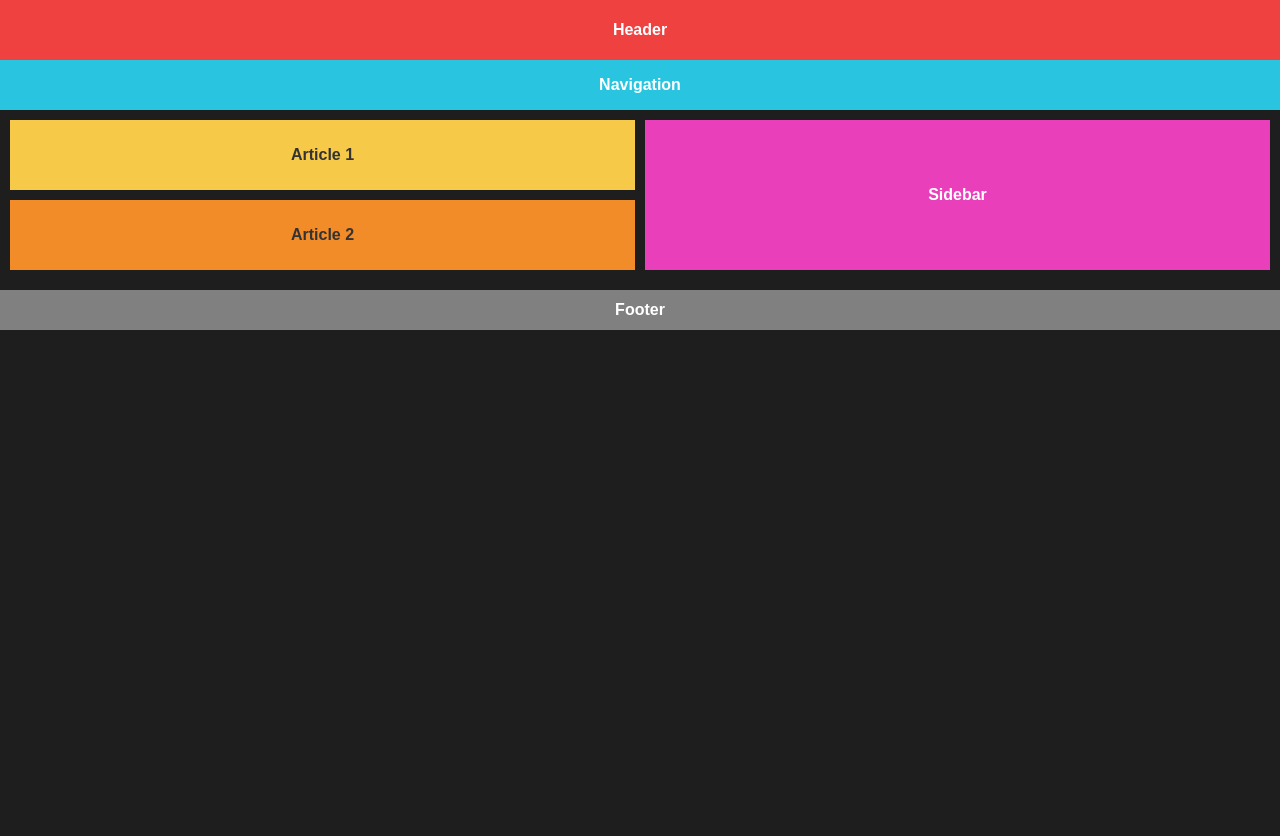
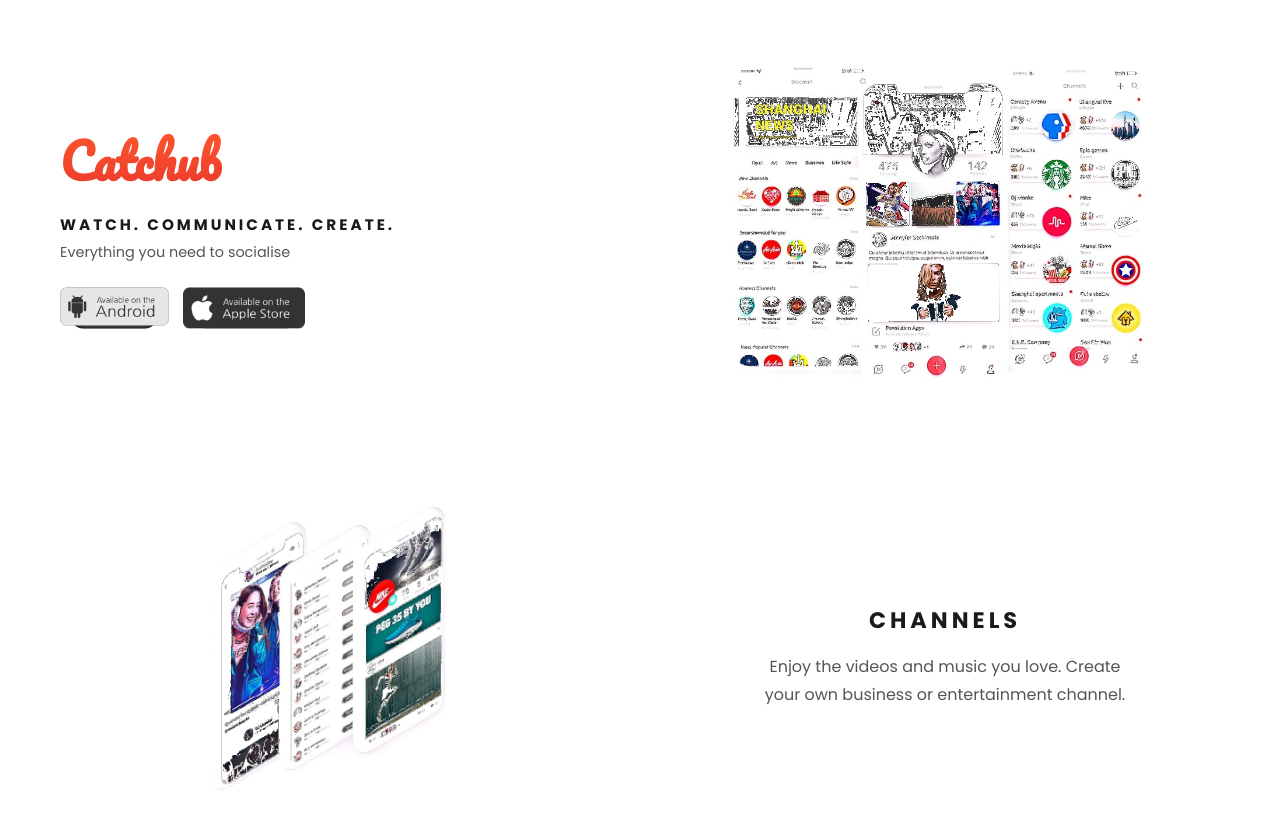
Before and after one commit to mahrijmir206-maker/uraan-task1, a plain HTML site: page index.html in a window 1280 px wide. Shown: the top 836 px of the page. Before the commit the page ends 800 px from the top, so only its background shows below. Drawn offline with Linux system fonts and the light colour scheme.

Commit message:
Task 2: Catchub landing page converted to HTML/CSS

```diff
--- a/index.html
+++ b/index.html
@@ -2,24 +2,72 @@
 <html lang="en">
 <head>
   <meta charset="UTF-8">
-  <title>Uraan Task 1 - Layout</title>
-  <link rel="stylesheet" href="uraan-task1.css">
+  <meta name="viewport" content="width=device-width, initial-scale=1.0">
+  <title>Catchub - Watch. Communicate. Create.</title>
+  <link rel="preconnect" href="https://fonts.googleapis.com">
+  <link href="https://fonts.googleapis.com/css2?family=Pacifico&family=Poppins:wght@400;600;700&display=swap" rel="stylesheet">
+  <link rel="stylesheet" href="style.css">
 </head>
 <body>
 
-  <header>Header</header>
-
-  <nav>Navigation</nav>
+  <header class="hero">
+    <div class="hero-text">
+      <h1 class="logo">Catchub</h1>
+      <p class="tagline">WATCH. COMMUNICATE. CREATE.</p>
+      <p class="subtext">Everything you need to socialise</p>
+      <div class="store-buttons">
+        <a href="#"><img src="assets/android-btn.png" alt="Available on the Android App Store"></a>
+        <a href="#"><img src="assets/apple-btn.png" alt="Download on the Apple App Store"></a>
+      </div>
+    </div>
+    <div class="hero-image">
+      <img src="assets/hero-phones.png" alt="Catchub app screens showing news, profile and channels">
+    </div>
+  </header>
 
   <main>
-    <section>
-      <article class="yellow">Article 1</article>
-      <article class="orange">Article 2</article>
+
+    <section class="feature">
+      <div class="feature-image">
+        <img src="assets/channels-phones.png" alt="Catchub channels screens">
+      </div>
+      <div class="feature-text">
+        <h2>CHANNELS</h2>
+        <p>Enjoy the videos and music you love. Create your own business or entertainment channel.</p>
+      </div>
     </section>
-    <aside>Sidebar</aside>
+
+    <section class="feature reverse">
+      <div class="feature-text">
+        <h2>MESSAGES</h2>
+        <p>Communicate seamlessly. Create your own professional or social group chat</p>
+      </div>
+      <div class="feature-image">
+        <img src="assets/messages-phones.png" alt="Catchub messages screens">
+      </div>
+    </section>
+
+    <section class="feature">
+      <div class="feature-image">
+        <img src="assets/future-phones.png" alt="Catchub future features screens">
+      </div>
+      <div class="feature-text">
+        <h2>IN FUTURE</h2>
+        <p>Communicate seamlessly. Create your own professional or social group chat</p>
+      </div>
+    </section>
+
   </main>
 
-  <footer>Footer</footer>
+  <footer>
+    <p class="download-label">For download click here:</p>
+    <div class="store-buttons">
+      <a href="#"><img src="assets/android-btn.png" alt="Available on the Android App Store"></a>
+      <a href="#"><img src="assets/apple-btn.png" alt="Download on the Apple App Store"></a>
+    </div>
+    <p class="contact">Any questions? Feel free to <a href="#" class="contact-link">CONTACT US</a></p>
+    <p class="brand-mark">PERATUDE</p>
+  </footer>
 
 </body>
 </html>
--- /dev/null
+++ b/style.css
@@ -0,0 +1,178 @@
+* {
+  margin: 0;
+  padding: 0;
+  box-sizing: border-box;
+}
+
+body {
+  font-family: 'Poppins', sans-serif;
+  color: #1a1a1a;
+  background: #ffffff;
+  overflow-x: hidden;
+}
+
+img {
+  max-width: 100%;
+  display: block;
+}
+
+/* ---------- HERO ---------- */
+.hero {
+  display: flex;
+  align-items: center;
+  justify-content: space-between;
+  gap: 40px;
+  padding: 60px 60px 40px;
+  flex-wrap: wrap;
+}
+
+.hero-text {
+  flex: 1;
+  min-width: 260px;
+}
+
+.logo {
+  font-family: 'Pacifico', cursive;
+  font-size: 3rem;
+  background: linear-gradient(180deg, #ff5b2e 0%, #e8352c 100%);
+  -webkit-background-clip: text;
+  background-clip: text;
+  color: transparent;
+  margin-bottom: 10px;
+}
+
+.tagline {
+  font-weight: 700;
+  letter-spacing: 3px;
+  font-size: 0.95rem;
+  margin-bottom: 6px;
+}
+
+.subtext {
+  color: #555;
+  font-size: 0.9rem;
+  margin-bottom: 24px;
+}
+
+.store-buttons {
+  display: flex;
+  gap: 14px;
+  flex-wrap: wrap;
+}
+
+.store-buttons img {
+  height: 42px;
+  width: auto;
+}
+
+.hero-image {
+  flex: 1;
+  min-width: 280px;
+  display: flex;
+  justify-content: center;
+}
+
+.hero-image img {
+  width: 100%;
+  max-width: 420px;
+}
+
+/* ---------- FEATURE SECTIONS ---------- */
+.feature {
+  display: flex;
+  align-items: center;
+  justify-content: center;
+  gap: 60px;
+  padding: 50px 60px;
+  flex-wrap: wrap;
+}
+
+.feature.reverse {
+  flex-direction: row-reverse;
+}
+
+.feature-image {
+  flex: 1;
+  min-width: 260px;
+  display: flex;
+  justify-content: center;
+}
+
+.feature-image img {
+  width: 100%;
+  max-width: 320px;
+}
+
+.feature-text {
+  flex: 1;
+  min-width: 260px;
+  text-align: center;
+}
+
+.feature-text h2 {
+  font-size: 1.4rem;
+  letter-spacing: 4px;
+  font-weight: 700;
+  margin-bottom: 16px;
+}
+
+.feature-text p {
+  color: #555;
+  line-height: 1.7;
+  max-width: 380px;
+  margin: 0 auto;
+}
+
+/* ---------- FOOTER ---------- */
+footer {
+  text-align: center;
+  padding: 60px 20px 40px;
+  border-top: 1px solid #eee;
+  margin-top: 20px;
+}
+
+.download-label {
+  font-weight: 600;
+  margin-bottom: 20px;
+}
+
+footer .store-buttons {
+  justify-content: center;
+  margin-bottom: 24px;
+}
+
+.contact {
+  color: #333;
+  margin-bottom: 30px;
+}
+
+.contact-link {
+  color: #2b7de9;
+  text-decoration: none;
+  font-weight: 600;
+}
+
+.contact-link:hover {
+  text-decoration: underline;
+}
+
+.brand-mark {
+  font-size: 0.75rem;
+  letter-spacing: 3px;
+  color: #999;
+}
+
+/* ---------- RESPONSIVE ---------- */
+@media (max-width: 700px) {
+  .hero, .feature, .feature.reverse {
+    flex-direction: column;
+    text-align: center;
+    padding: 40px 24px;
+  }
+  .feature-text {
+    order: 2;
+  }
+  .feature-image {
+    order: 1;
+  }
+}
--- a/uraan-task1.css
+++ /dev/null
@@ -1,71 +0,0 @@
-body {
-  margin: 0;
-  font-family: Arial, sans-serif;
-  background: #1e1e1e;
-}
-
-header {
-  background: #f04141;
-  height: 60px;
-  display: flex;
-  align-items: center;
-  justify-content: center;
-  color: white;
-  font-weight: bold;
-}
-
-nav {
-  background: #29c5e0;
-  height: 50px;
-  display: flex;
-  align-items: center;
-  justify-content: center;
-  color: white;
-  font-weight: bold;
-}
-
-main {
-  display: flex;
-  gap: 10px;
-  padding: 10px;
-}
-
-section {
-  display: flex;
-  flex-direction: column;
-  gap: 10px;
-  flex: 1;
-}
-
-article {
-  height: 70px;
-  display: flex;
-  align-items: center;
-  justify-content: center;
-  color: #333;
-  font-weight: bold;
-}
-
-.yellow { background: #f7c948; }
-.orange { background: #f28c28; }
-
-aside {
-  background: #ea3fbb;
-  flex: 1;
-  display: flex;
-  align-items: center;
-  justify-content: center;
-  color: white;
-  font-weight: bold;
-}
-
-footer {
-  background: #808080;
-  height: 40px;
-  display: flex;
-  align-items: center;
-  justify-content: center;
-  color: white;
-  font-weight: bold;
-  margin-top: 10px;
-}
```
Also changed, not shown: assets/android-btn.png (added), assets/apple-btn.png (added), assets/channels-phones.png (added), assets/future-phones.png (added), assets/hero-phones.png (added), assets/messages-phones.png (added).
